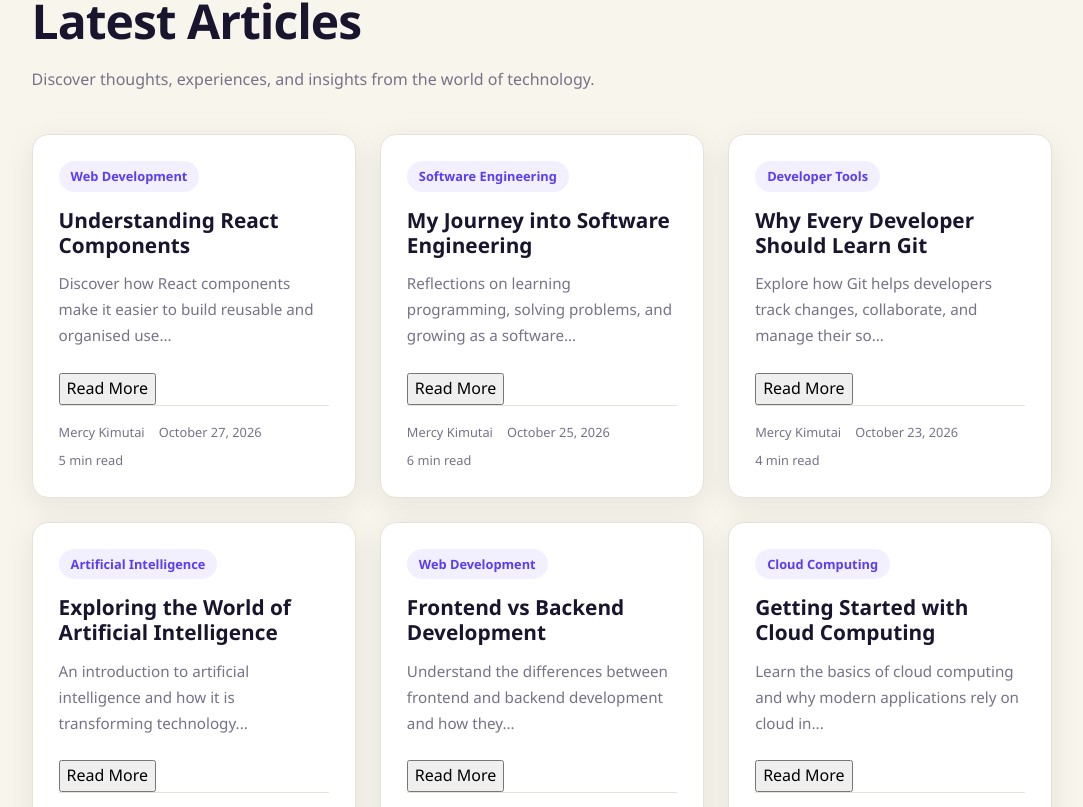
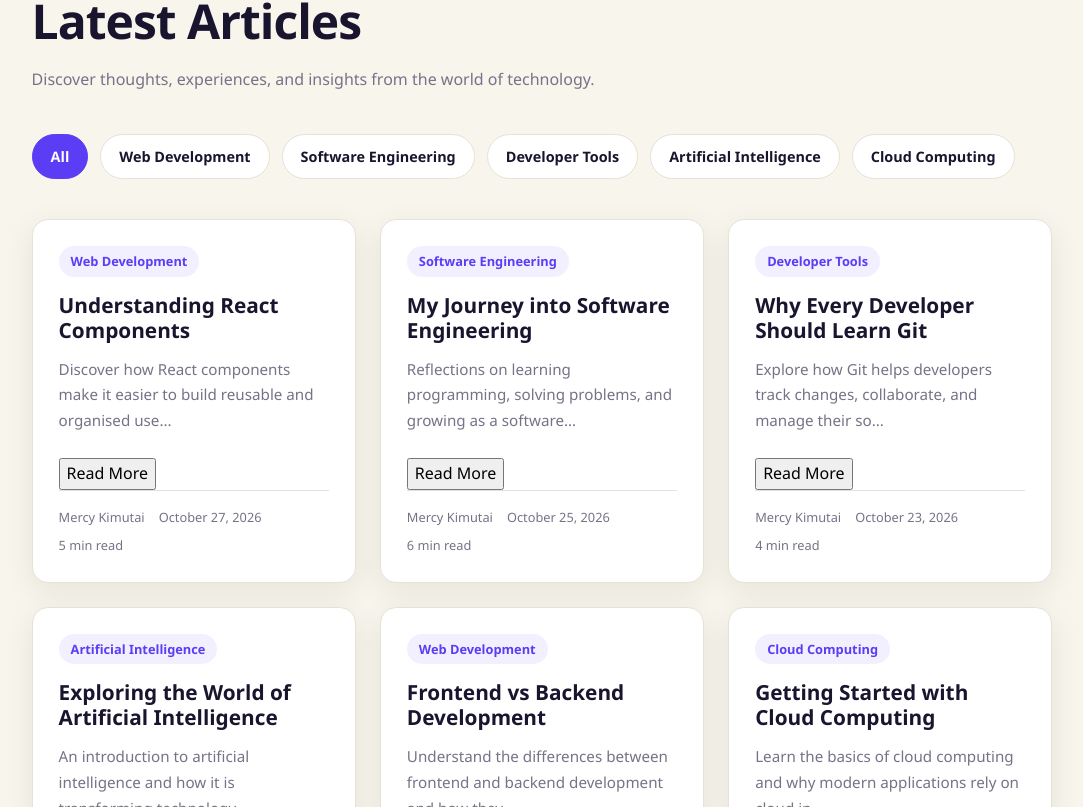
Before and after one commit to mercykimutaicom-spec/personal-blog-homepage, a React (Vite) app: page / in a window 1280 px wide. Shown: the part 353-1160 px from the top of the page, without its empty margins (98-1181 px from the left). Built offline with nearby package versions, Linux system fonts and the light colour scheme.

Commit message:
Add category filtering to blog articles

```diff
--- a/src/App.css
+++ b/src/App.css
@@ -313,3 +313,43 @@ footer > p {
     padding: 22px;
   }
 }
+
+/* ========================================
+   CATEGORY FILTER BUTTONS
+======================================== */
+
+.category-filters {
+  display: flex;
+  flex-wrap: wrap;
+  gap: 12px;
+  margin-top: 30px;
+  margin-bottom: 10px;
+}
+
+.category-filters button {
+  border: 1px solid var(--border);
+  background: var(--surface);
+  color: var(--text);
+  padding: 10px 18px;
+  border-radius: 30px;
+  font-size: 0.9rem;
+  font-weight: 600;
+  cursor: pointer;
+  transition: all 0.25s ease;
+}
+
+.category-filters button:hover {
+  border-color: var(--primary);
+  color: var(--primary);
+}
+
+.category-filters button.active {
+  background: var(--primary);
+  color: #ffffff;
+  border-color: var(--primary);
+}
+
+.category-filters button:focus-visible {
+  outline: 3px solid var(--accent);
+  outline-offset: 3px;
+}
--- a/src/components/BlogList.jsx
+++ b/src/components/BlogList.jsx
@@ -1,7 +1,18 @@
+import { useState } from "react";
 import posts from "../data/posts";
 import BlogCard from "./BlogCard";
 
 function BlogList() {
+  const [selectedCategory, setSelectedCategory] = useState("All");
+
+  const categories = ["All", ...new Set(posts.map((post) => post.category))];
+
+  // Filter articles based on the selected category
+  const filteredPosts =
+    selectedCategory === "All"
+      ? posts
+      : posts.filter((post) => post.category === selectedCategory);
+
   return (
     <section id="articles" aria-labelledby="articles-title">
       <div>
@@ -15,11 +26,27 @@ function BlogList() {
         </p>
       </div>
 
-      <div className="blog-grid">
-        {posts.map((post) => (
-          <BlogCard key={post.id} post={post} />
+      <div className="category-filters">
+        {categories.map((category) => (
+          <button
+            key={category}
+            onClick={() => setSelectedCategory(category)}
+            className={selectedCategory === category ? "active" : ""}
+          >
+            {category}
+          </button>
         ))}
       </div>
+
+      {filteredPosts.length > 0 ? (
+        <div className="blog-grid">
+          {filteredPosts.map((post) => (
+            <BlogCard key={post.id} post={post} />
+          ))}
+        </div>
+      ) : (
+        <p className="empty-message">No articles found in this category.</p>
+      )}
     </section>
   );
 }
```
